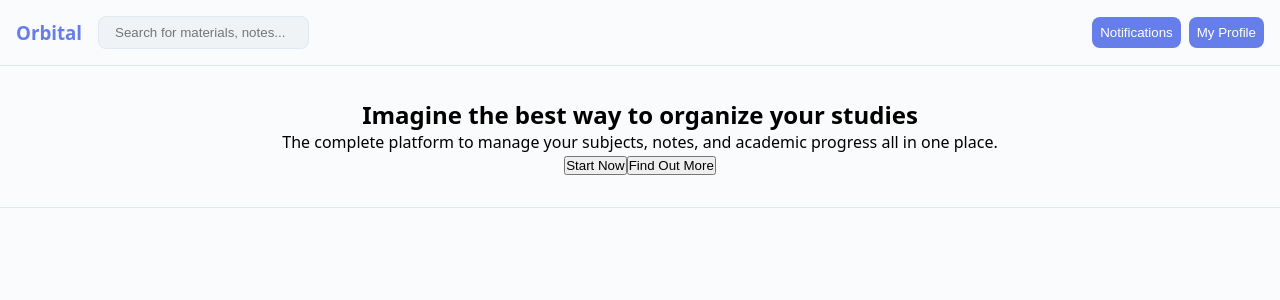
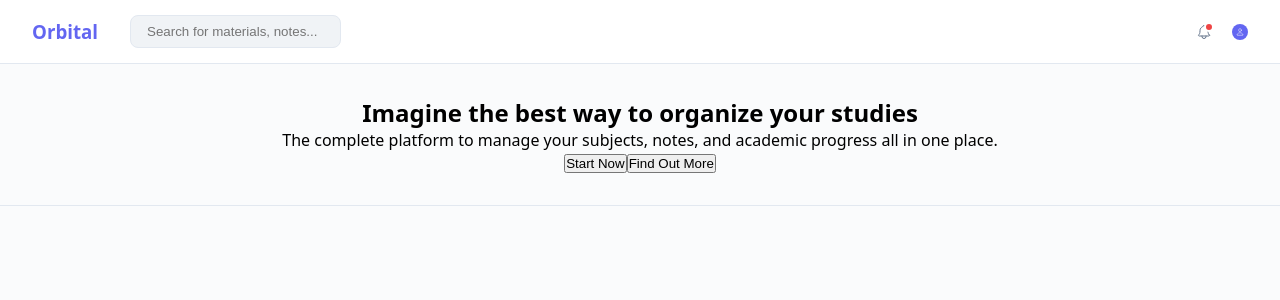
Before and after one commit to 0xGaziin/orbital, a React (Vite) app: page / in a window 1280 px wide. Shown: the top 300 px of the page. Built offline with nearby package versions, Linux system fonts and the light colour scheme.

Commit message:
style: added icons to header and button

```diff
--- a/src/components/Button/Button.jsx
+++ b/src/components/Button/Button.jsx
@@ -1,8 +1,10 @@
 import styles from './Button.module.css';
 
-function Button({ content }) {
+function Button({ children, className }) {
   return (
-    <button className={styles.accessButton}>{content}</button>
+    <button className={`${styles.btnBase} ${className}`}>
+      {children}
+    </button>
   )
 }
 
--- a/src/components/Button/Button.module.css
+++ b/src/components/Button/Button.module.css
@@ -1,8 +1,8 @@
-.accessButton {
-  background-color: #667eea;
-  color: #fff;
-  border: none;
-  border-radius: 8px;
-  padding: 8px;
+.btnBase {
   cursor: pointer;
+  display: flex;
+  align-items: center;
+  justify-content: center;
+  transition: all 0.2s ease;
+  outline: none;
 }
--- a/src/components/Header/Header.jsx
+++ b/src/components/Header/Header.jsx
@@ -1,3 +1,4 @@
+import { IoNotificationsOutline, IoPersonOutline } from "react-icons/io5";
 import Search from '../Search/Search.jsx';
 import Button from '../Button/Button.jsx';
 import styles from './Header.module.css';
@@ -11,8 +12,14 @@ function Header() {
       </div>
 
       <div className={styles.configuration}>
-        <Button content="Notifications"/>
-        <Button content="My Profile"/>
+        <Button className={styles.btnIcon}>
+          <IoNotificationsOutline size={16} />
+          <span className={styles.badge}></span>
+        </Button>
+
+        <Button className={styles.btnProfile}>
+          <IoPersonOutline size={8} color="white" />
+        </Button>
       </div>
     </header>
   )
--- a/src/components/Header/Header.module.css
+++ b/src/components/Header/Header.module.css
@@ -2,20 +2,64 @@
   display: flex;
   justify-content: space-between;
   align-items: center;
-  padding: 1rem;
+  padding: 0 2rem;
+  height: 64px;
   border-bottom: 1px solid #e2e8f0;
+  background-color: #ffffff;
 }
 
 .main {
   display: flex;
   align-items: center;
-  gap: 1rem;
+  gap: 2rem;
 }
 
 .main h3 {
-  color: #667eea;
+  margin: 0;
+  color: #6366f1;
+  font-weight: 700;
 }
 
-.configuration > button {
-  margin-left: 8px;
+.configuration {
+  display: flex;
+  align-items: center;
+  gap: 12px;
 }
+
+.btnIcon {
+  position: relative;
+  background: none;
+  border: none;
+  color: #64748b;
+  display: flex;
+  align-items: center;
+  justify-content: center;
+  padding: 8px;
+}
+
+.badge {
+  position: absolute;
+  top: 6px;
+  right: 6px;
+  width: 10px;
+  height: 10px;
+  background-color: #ef4444;
+  border-radius: 50%;
+  border: 2px solid white;
+}
+
+.btnProfile {
+  background-color: #6366f1;
+  border: none;
+  border-radius: 50%;
+  width: 16px;
+  height: 16px;
+  display: flex;
+  align-items: center;
+  justify-content: center;
+  transition: filter 0.2s;
+}
+
+.btnProfile:hover {
+  filter: brightness(0.9);
+}
```
